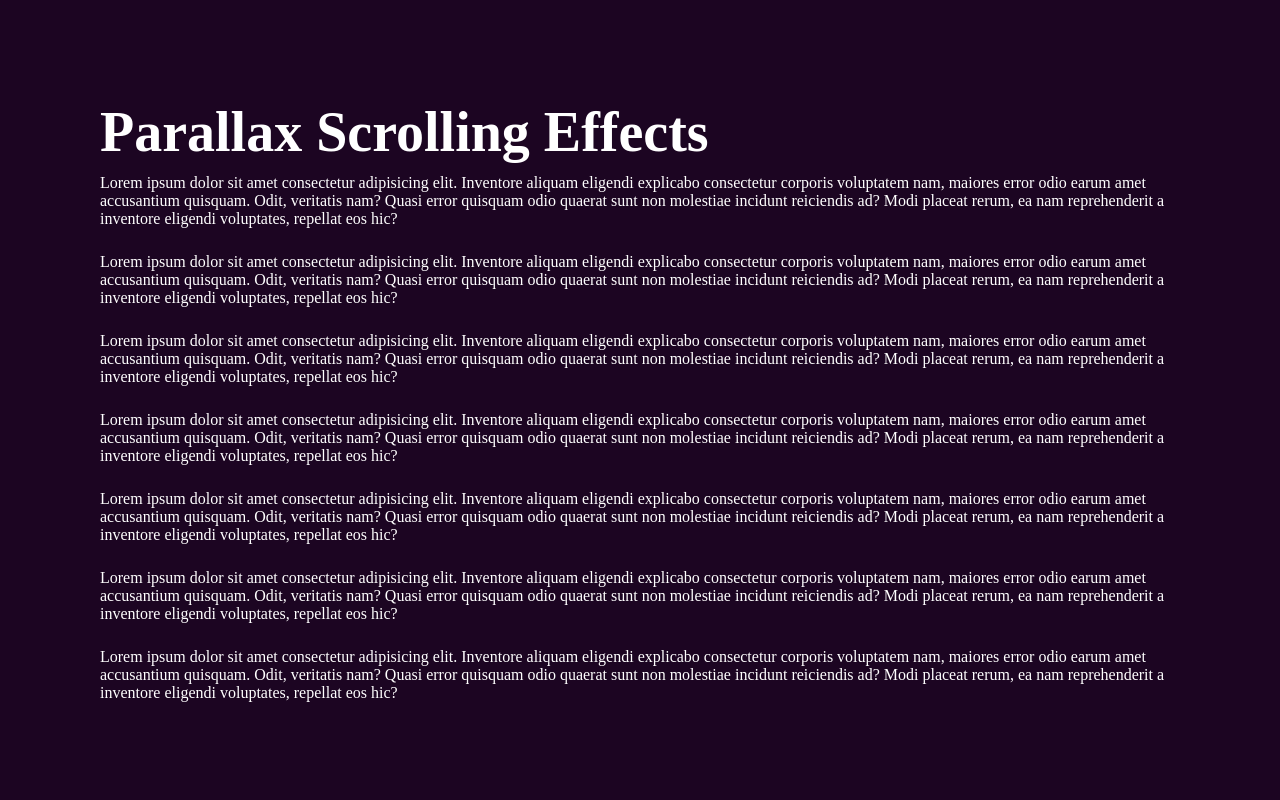
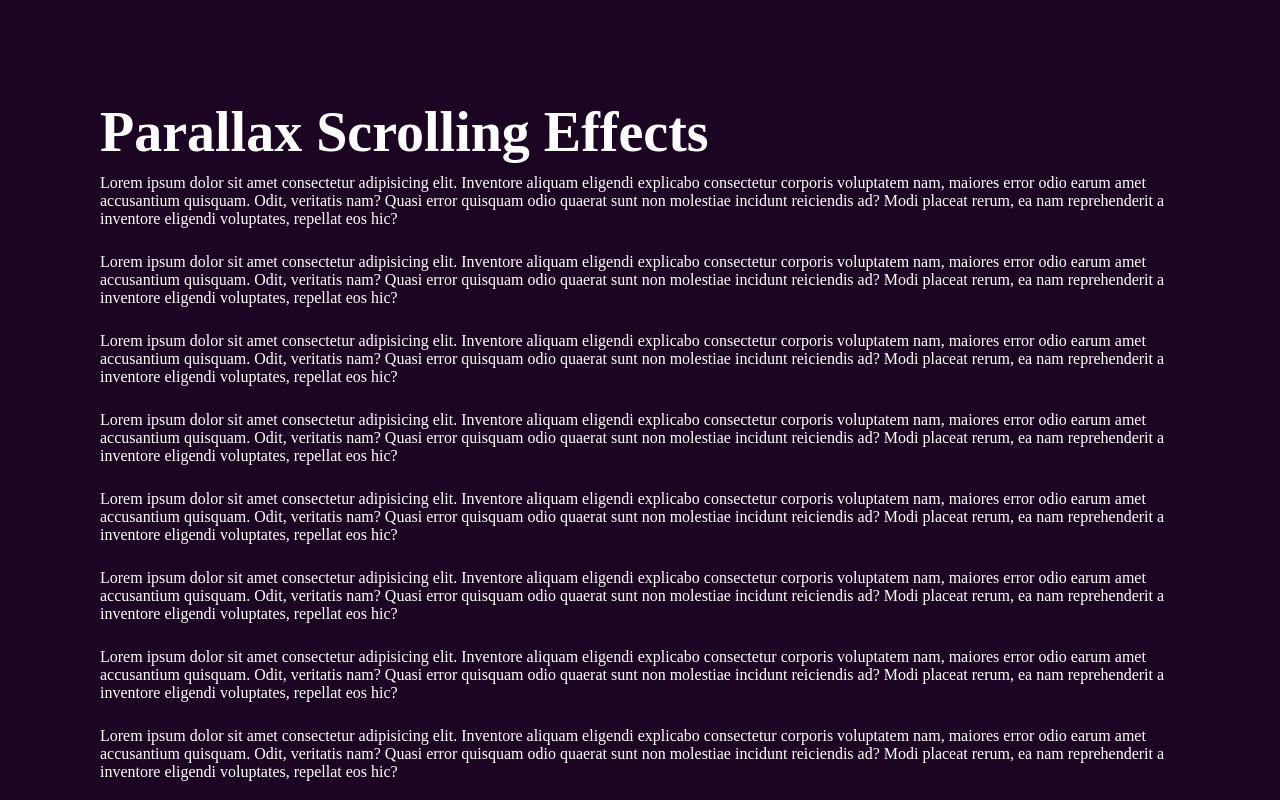
Before and after one commit to GolovanovAlex/Scroll-Parallax, a plain HTML site: page index.html in a window 1280 px wide. Shown: the part 800-1600 px from the top of the page. Drawn offline with Linux system fonts and the light colour scheme.

Commit message:
Update index.html

```diff
--- a/index.html
+++ b/index.html
@@ -91,6 +91,14 @@
         Modi placeat rerum, ea nam reprehenderit a inventore eligendi
         voluptates, repellat eos hic?
       </p>
+      <p>
+        Lorem ipsum dolor sit amet consectetur adipisicing elit. Inventore
+        aliquam eligendi explicabo consectetur corporis voluptatem nam, maiores
+        error odio earum amet accusantium quisquam. Odit, veritatis nam? Quasi
+        error quisquam odio quaerat sunt non molestiae incidunt reiciendis ad?
+        Modi placeat rerum, ea nam reprehenderit a inventore eligendi
+        voluptates, repellat eos hic?
+      </p>
     </section>
     <script src="app.js"></script>
   </body>
```
